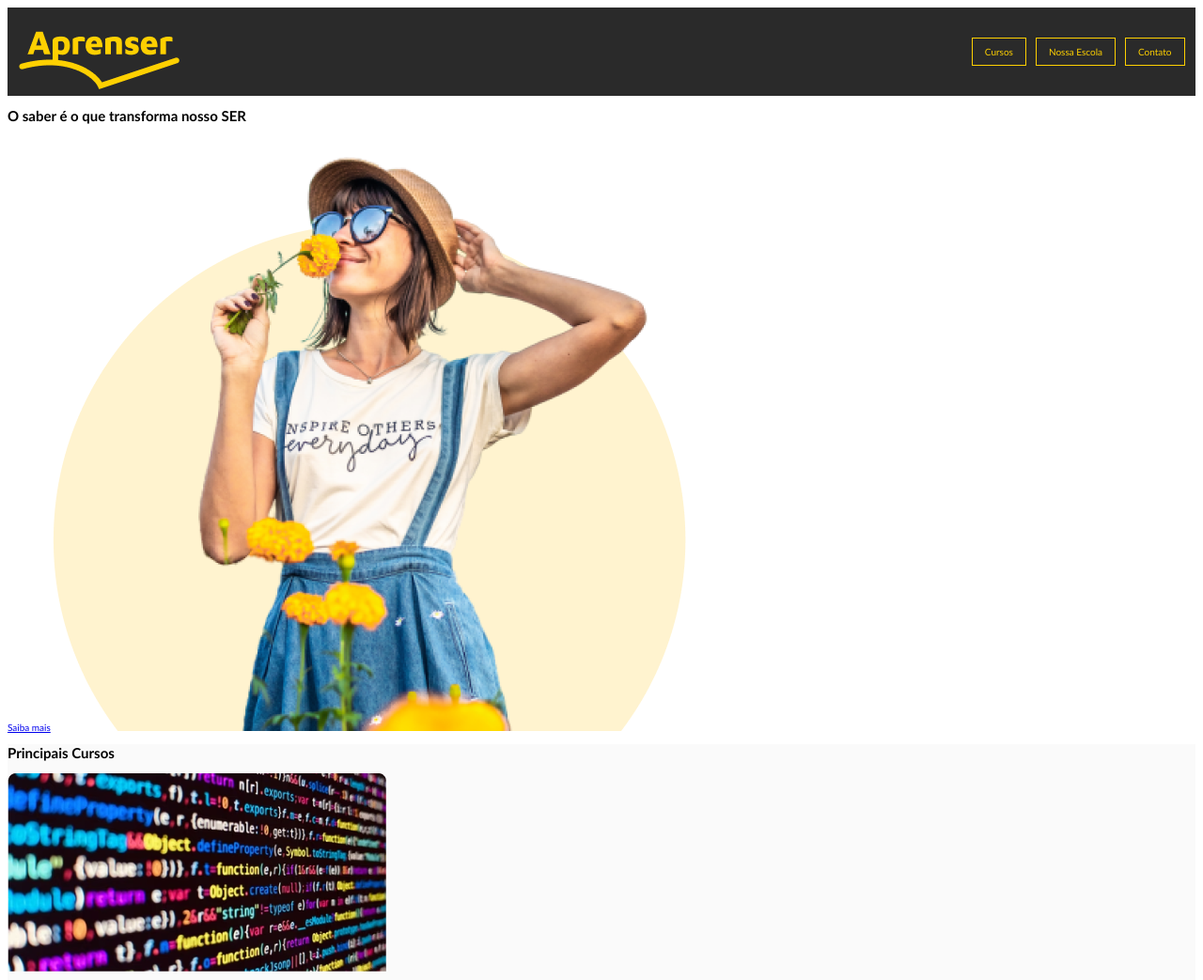
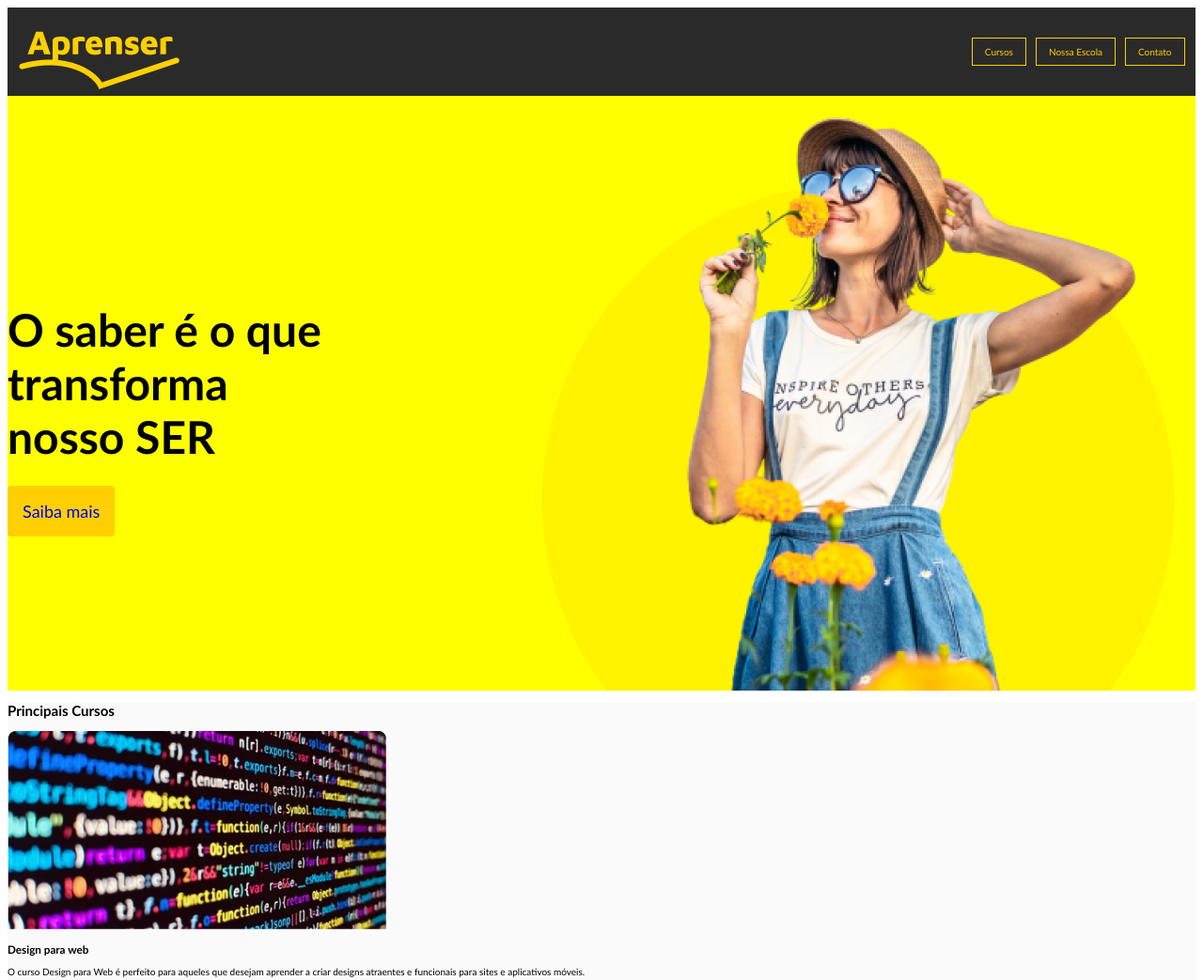
Before and after one commit to kelvimarcos/Aprense, a plain HTML site: page index.html in a window 1280 px wide. Shown: the top 1043 px of the page at 94% size. Drawn offline with Linux system fonts and the light colour scheme.

Commit message:
atualização 3

```diff
--- a/estilo.css
+++ b/estilo.css
@@ -10,8 +10,17 @@ html { font:400 62.5% 'trebuchet ms','sans-serif'}
 
 p, a { font: 1.6rem;}
 
+h1 {font-size: 4.8rem;
+   }
+
 nav a { color: inherit;}
 
+.btn { background-color: var(--primary-color);
+    border-radius: 4px;
+    font-size: 1.8rem;
+    text-decoration: none;
+    padding: 1.6rem;
+            4.8rem}
 .upper { text-transform: uppercase;}
 
 
@@ -60,3 +69,12 @@ list-style-type: none;
 .header__nav a:hover {background-color: rgb(185, 185, 0);
                        border: 1px solid rgb(255, 255, 255);
                         color: black; }
+
+
+.wrapperContainer-hero { background-color: yellow; }
+
+.herobanner { display: flex;
+            justify-content: space-between;
+        align-items: center;
+        gap: 20rem
+        }
--- a/index.html
+++ b/index.html
@@ -40,8 +40,12 @@
 
         <div class="wrapperContainer-hero">
                 <section class="container herobanner">
+
+                    <div class="header_content">
                     <h1> O saber é o que transforma nosso <span>SER</span></h1>
                     <a href="#" class="btn">Saiba mais</a>
+                </div>
+
                     <img src="/imagens/HeroImage.png" alt="Mulher segurando flores">
 
                 </section>
```
